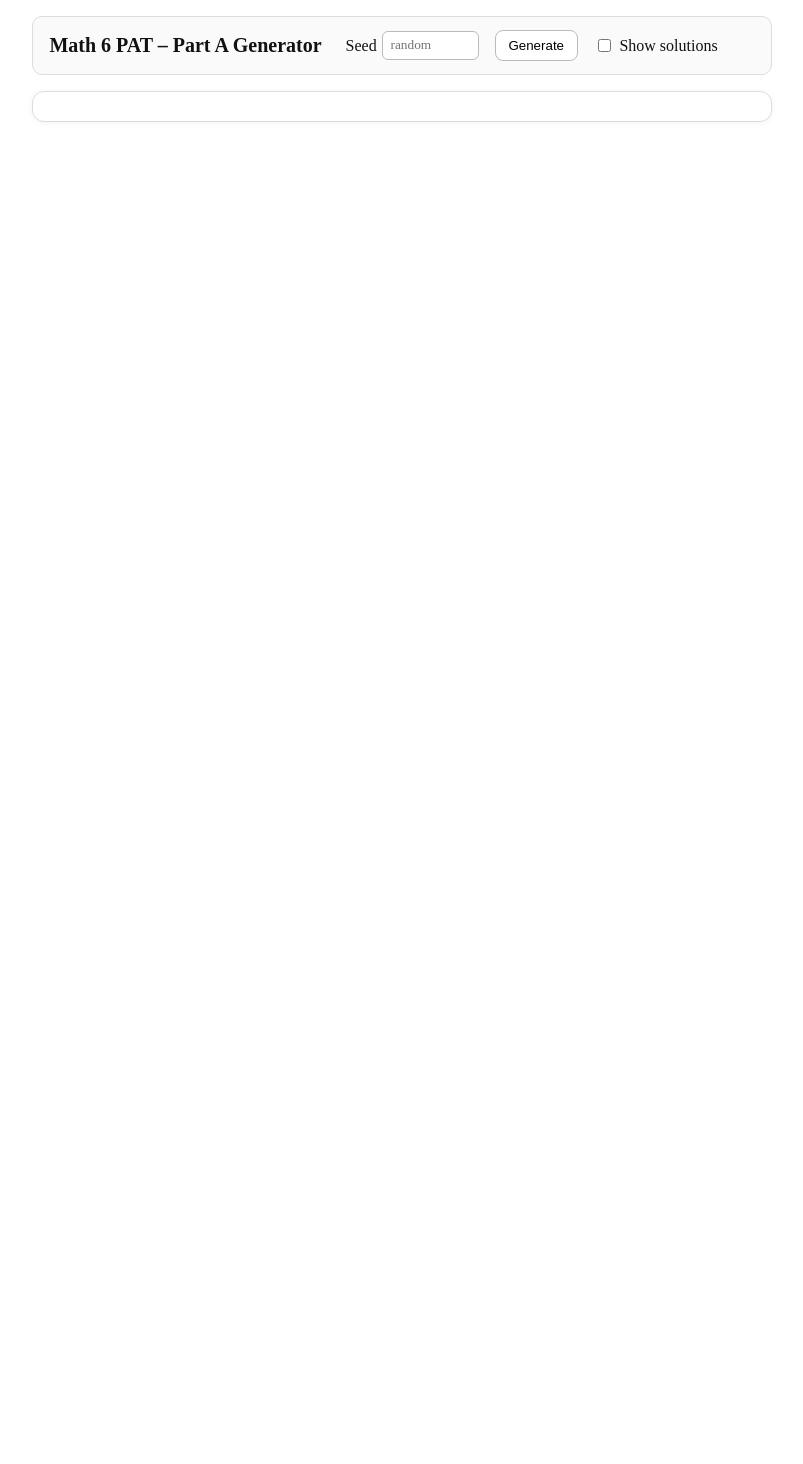
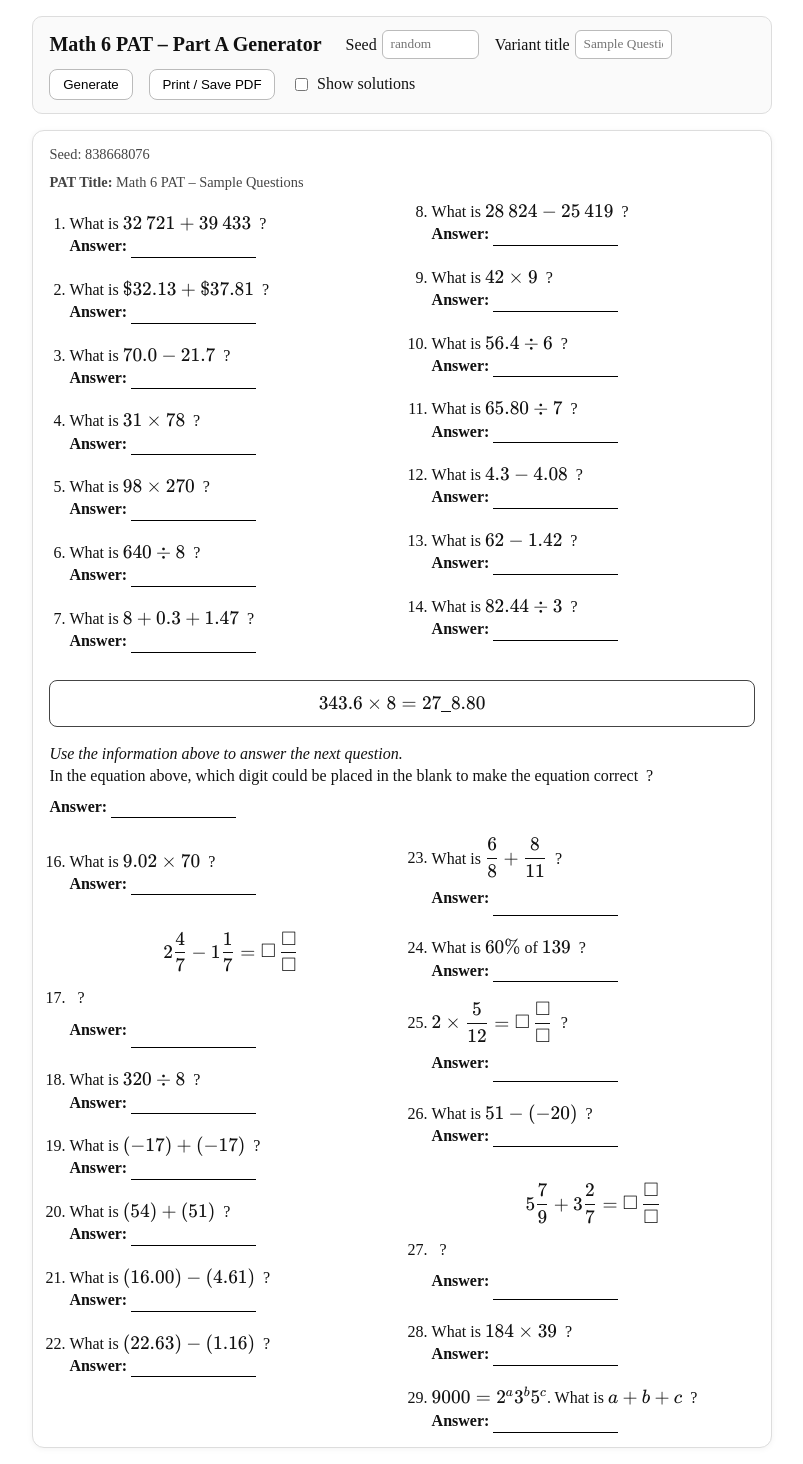
Before and after one commit to MerrickMath/MerrickMath.github.io, a Jekyll site: the page test.html, which Jekyll copies as it is, in a window 1280 px wide. Shown: the whole page, without its empty margins (238-1041 px from the left). Built offline with Jekyll 4.4.1, drawn with Linux system fonts in a browser that asks for light colours; before the commit the page ends 900 px from its top, so only the background shows below that.

Commit message:
Update test.html

```diff
--- a/test.html
+++ b/test.html
@@ -67,7 +67,9 @@
   <div class="controls">
     <h1>Math 6 PAT – Part A Generator</h1>
     <label>Seed <input id="seed" type="number" placeholder="random"></label>
+    <label>Variant title <input id="title" type="text" placeholder="Sample Questions"></label>
     <button class="btn" id="genBtn">Generate</button>
+    <button class="btn" id="printBtn">Print / Save PDF</button>
     <label><input type="checkbox" id="toggleAns"> Show solutions</label>
   </div>
 
```
